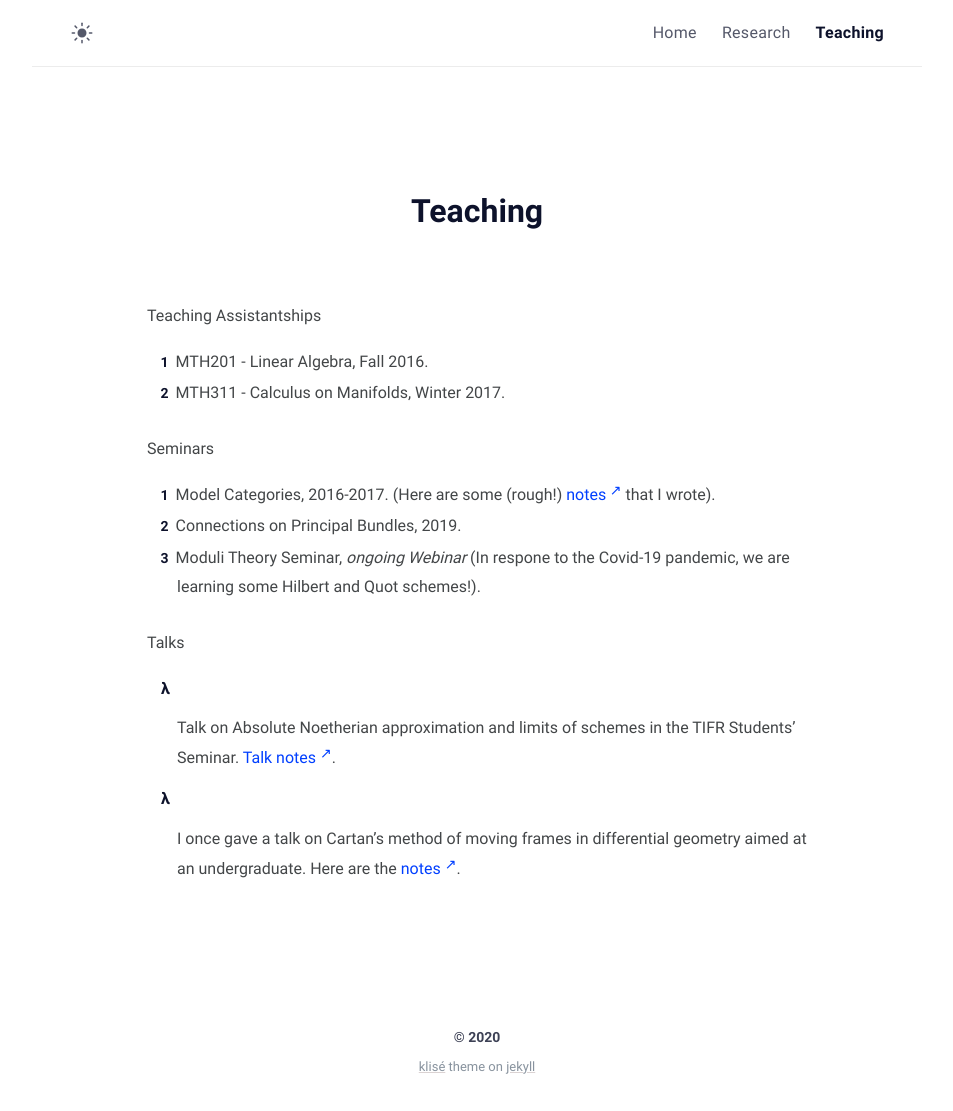
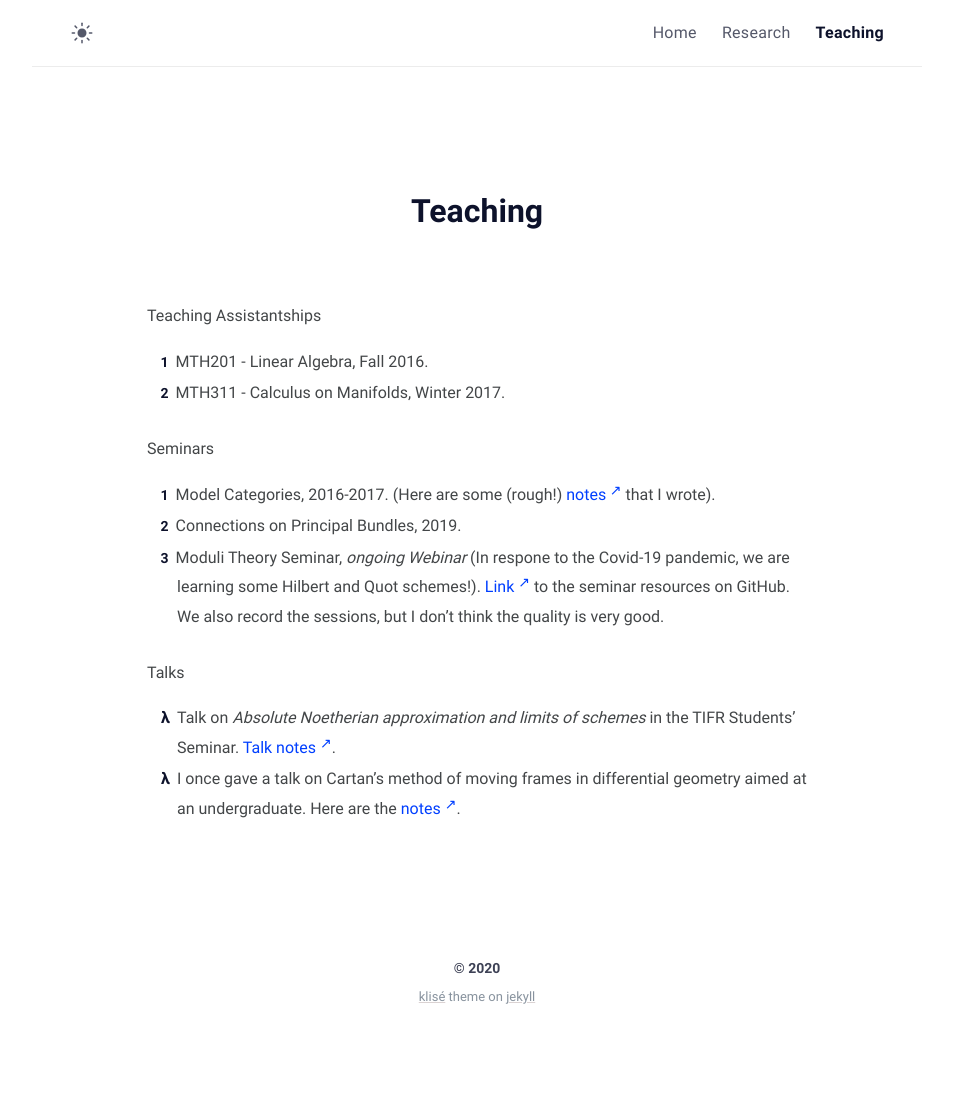
Before and after one commit to shambhavopaya/shambhavopaya.github.io, a Jekyll site: the page built from teaching.md, in a window 1280 px wide. Shown: the whole page, without its empty margins (163-1116 px from the left). Built offline with Jekyll 4.4.1, drawn with Linux system fonts in a browser that asks for light colours; after the commit the page ends 1041 px from its top, so only the background shows below that.

Commit message:
some updates

```diff
--- a/teaching.md
+++ b/teaching.md
@@ -17,11 +17,10 @@ comments: false
 
 1. Model Categories, 2016-2017. (Here are some (rough!) <a href="/assets/notes/Model Categories.pdf" target="_blank">notes</a> that I wrote).
 1. Connections on Principal Bundles, 2019.
-1. Moduli Theory Seminar, <i>ongoing Webinar</i> (In respone to the Covid-19 pandemic, we are learning some Hilbert and Quot schemes!).
+1. Moduli Theory Seminar, <i>ongoing Webinar</i> (In respone to the Covid-19 pandemic, we are learning some Hilbert and Quot schemes!). <a href="https://github.com/shambhavopaya/moduli-iiserp" target="_blank"> Link </a> to the seminar resources on GitHub. We also record the sessions, but I don't think the quality is very good.
 
 
 
 Talks
-* Talk on Absolute Noetherian approximation and limits of schemes in the TIFR Students' Seminar. <a href="/assets/notes/approximations.article.pdf" target="_blank"> Talk notes </a>.
-
+* Talk on <i>Absolute Noetherian approximation and limits of schemes</i> in the TIFR Students' Seminar. <a href="/assets/notes/approximations.article.pdf" target="_blank"> Talk notes </a>.
 * I once gave a talk on Cartan's method of moving frames in differential geometry aimed at an undergraduate. Here are the <a href="/assets/notes/EGOF (revised).pdf" target="_blank"> notes </a>.
```
Also changed, not shown: 3 other files.
